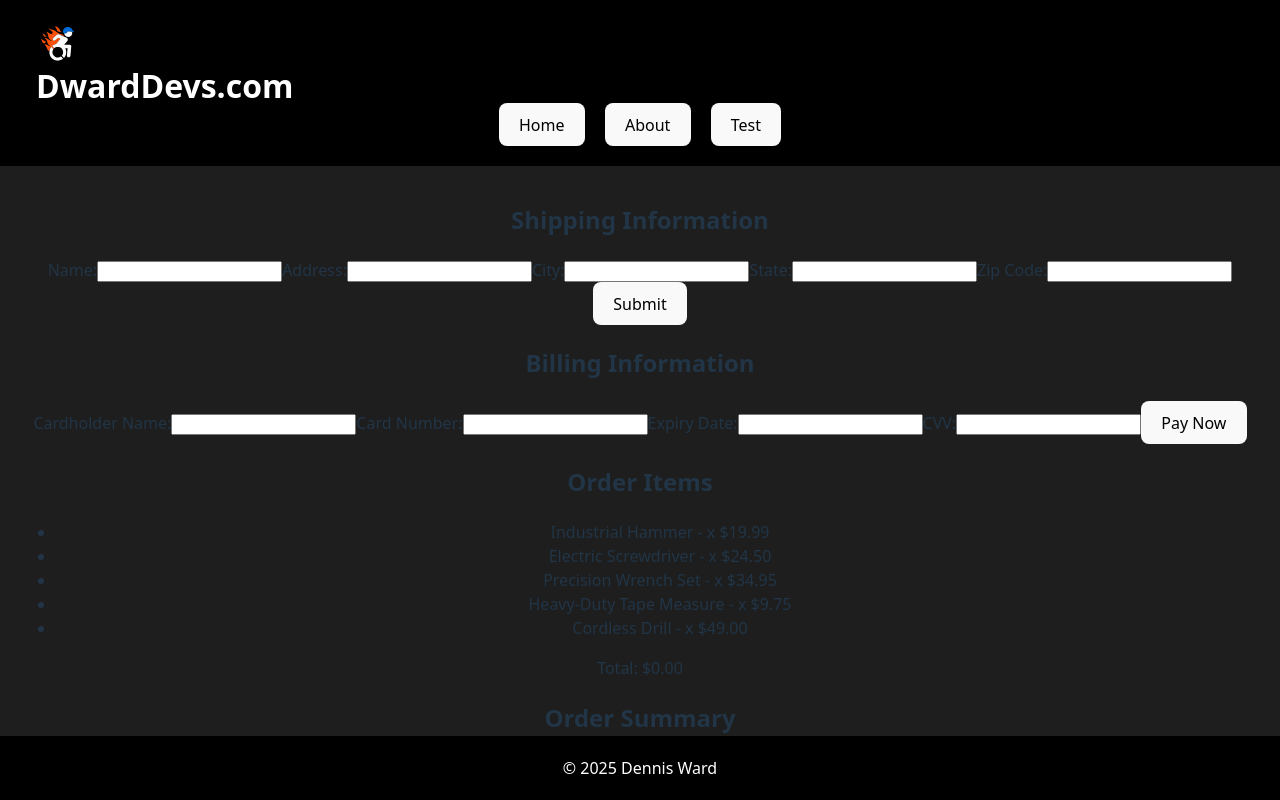
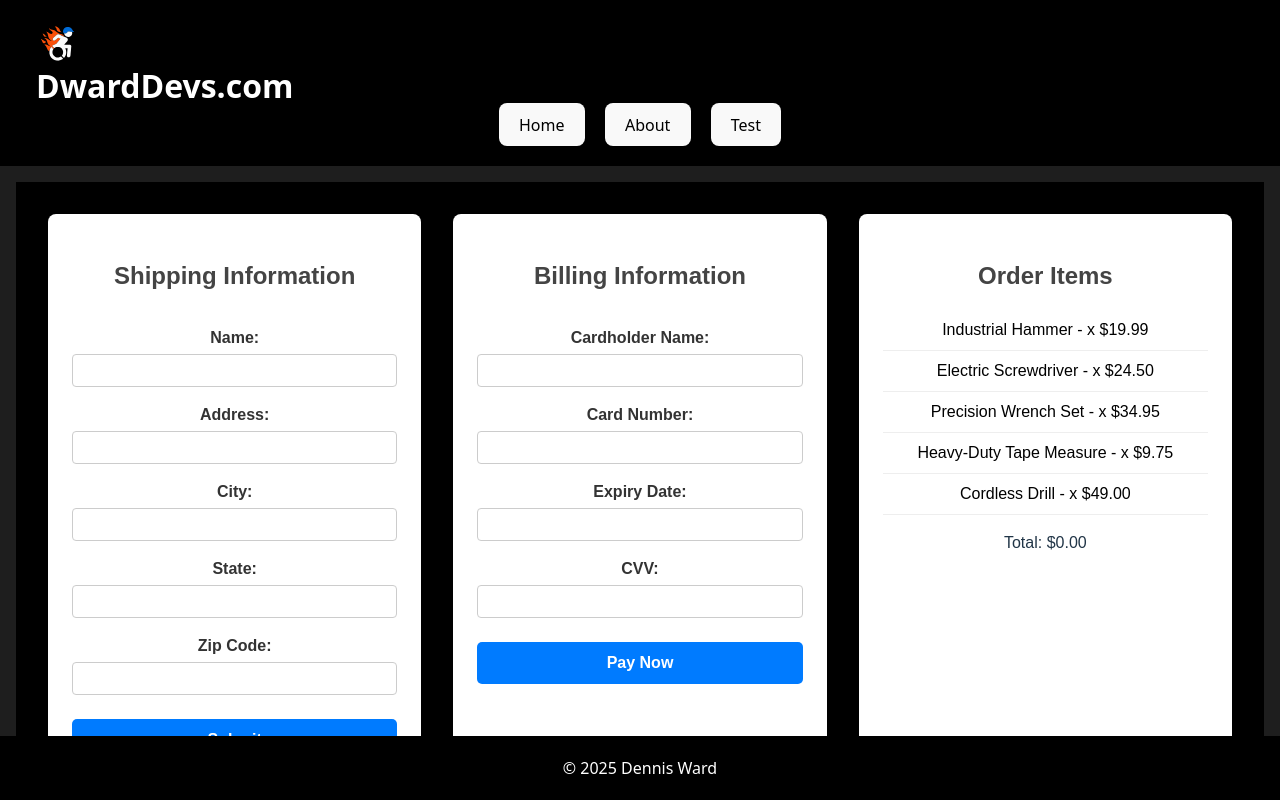
Before and after one commit to Maiar0/inventory-web-frontend, a Vue app: page /order in a window 1280 px wide. Built offline with nearby package versions, Linux system fonts and the light colour scheme; no server answers.

Commit message:
Orders.vue

```diff
--- a/src/views/orders/Order.vue
+++ b/src/views/orders/Order.vue
@@ -109,3 +109,78 @@ function completePurchase() {
     console.log('Purchase completed with items:', items.value);
 }
 </script>
+<style scoped>
+.Order {
+    display: grid;
+    grid-template-columns: repeat(auto-fit, minmax(300px, 1fr));
+    gap: 2rem;
+    padding: 2rem;
+    font-family: Arial, sans-serif;
+    background-color: black;
+}
+
+.Order>div {
+    background: white;
+    padding: 1.5rem;
+    border-radius: 8px;
+    box-shadow: 0 2px 8px rgba(0, 0, 0, 0.1);
+}
+
+form {
+    display: flex;
+    flex-direction: column;
+}
+
+form label {
+    margin-top: 1rem;
+    font-weight: bold;
+    color: #333;
+}
+
+form input {
+    padding: 0.5rem;
+    margin-top: 0.25rem;
+    border: 1px solid #ccc;
+    border-radius: 4px;
+}
+
+form button,
+.summary button {
+    margin-top: 1.5rem;
+    padding: 0.75rem;
+    border: none;
+    background-color: #007BFF;
+    color: white;
+    font-weight: bold;
+    border-radius: 5px;
+    cursor: pointer;
+    transition: background-color 0.3s ease;
+}
+
+form button:hover,
+.summary button:hover {
+    background-color: #0056b3;
+}
+
+.items ul {
+    list-style-type: none;
+    padding: 0;
+}
+
+.items li {
+    color: black;
+    padding: 0.5rem 0;
+    border-bottom: 1px solid #eee;
+}
+
+h2 {
+    margin-bottom: 1rem;
+    color: #444;
+}
+
+.summary p {
+    margin: 0.5rem 0;
+    font-size: 1rem;
+    color: #555;
+}
+</style>
```
